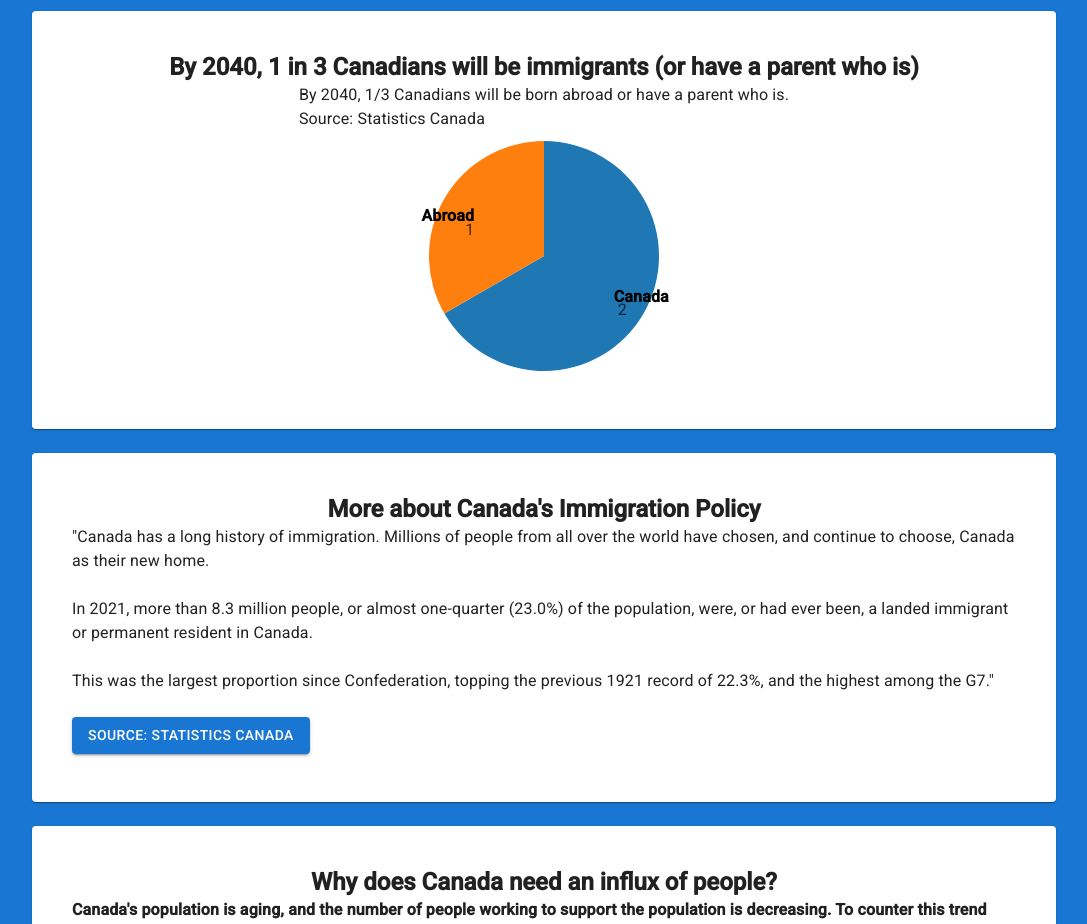
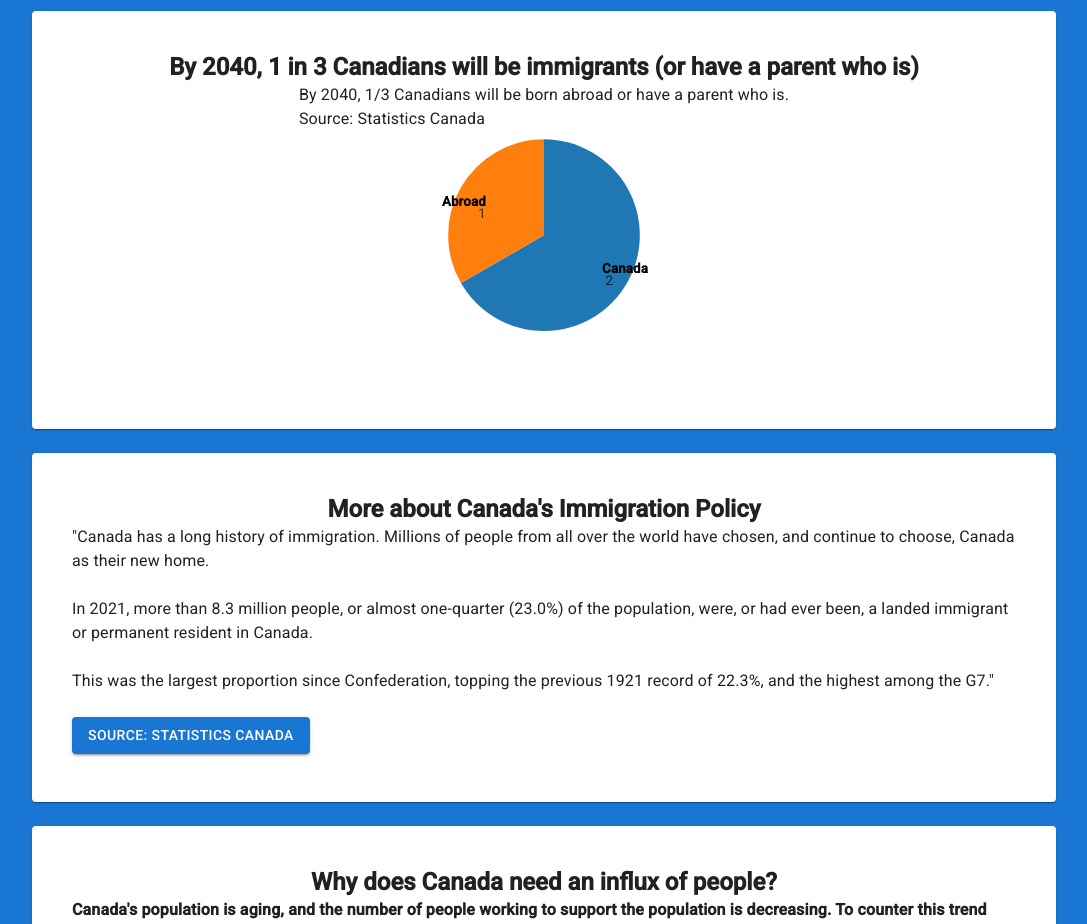
Before and after one commit to asharahmed/centuryapp, a Next.js app: page / in a window 1280 px wide. Shown: the part 940-1864 px from the top of the page, without its empty margins (96-1183 px from the left). Built offline with nearby package versions, Linux system fonts and the light colour scheme.

Commit message:
initial commit

```diff
--- a/src/pages/PieChart.js
+++ b/src/pages/PieChart.js
@@ -67,7 +67,7 @@ const PieChart = ({ data }) => {
   }, [data]);
 
   return (
-    <svg ref={svgRef} height="250" width="250" viewBox="0 0 250 250" preserveAspectRatio="xMidYMid meet">
+    <svg ref={svgRef} height="250" width="250" viewBox="0 0 250 300" preserveAspectRatio="xMidYMid meet">
       <g />
     </svg>
   );
```
